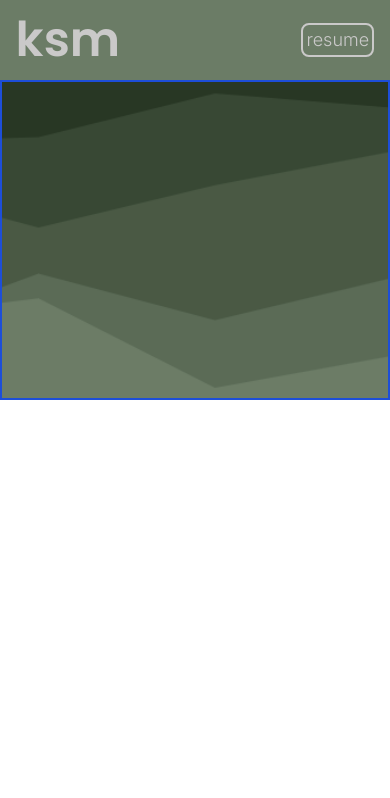
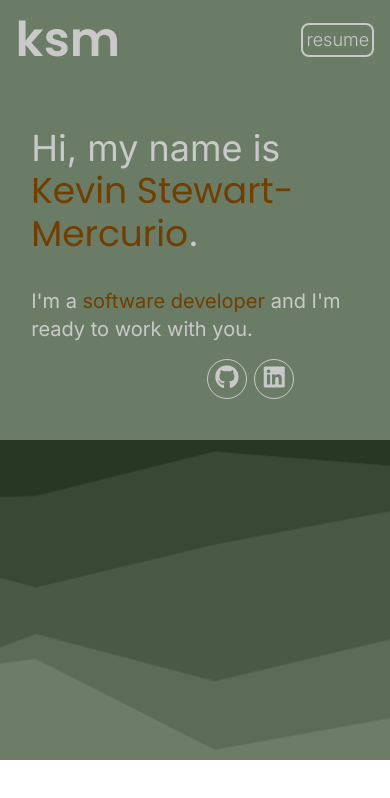
Before and after one commit to kevinstewartmercurio/portfolio, a Next.js app: page / in a window 390 px wide. Shown: the top 798 px of the page. Built offline with nearby package versions, Linux system fonts and the light colour scheme.

Commit message:
added intro section, added responsive styling

```diff
--- a/src/pages/_document.js
+++ b/src/pages/_document.js
@@ -7,6 +7,7 @@ export default function Document() {
         <link rel="preconnect" href="https://fonts.googleapis.com" />
         <link rel="preconnect" href="https://fonts.gstatic.com" crossorigin />
         <link href="https://fonts.googleapis.com/css2?family=Inter:wght@300;400&family=Poppins:wght@400;600;700&display=swap" rel="stylesheet" />
+        <script src="https://kit.fontawesome.com/f06830f55e.js" crossorigin="anonymous"></script>
       </Head>
       <body>
         <Main />
--- a/src/pages/index.js
+++ b/src/pages/index.js
@@ -1,7 +1,66 @@
+export const buttons = [
+  {
+    id: "github-btn",
+    iconClassName: "fa-brands fa-github text-2xl",
+    url: "https://github.com/kstewartmercurio"
+  },
+  {
+    id: "linkedin-btn",
+    iconClassName: "fa-brands fa-linkedin text-2xl",
+    url: "https://www.linkedin.com/in/kevin-stewart-mercurio-3a8817246/"
+  }
+]
+
 export default function Home() {
   return (
     <>
-      <div className="border-solid border-2 border-blue-700 box-border bg-[url(/layered-peaks-haikei.png)] bg-cover bg-no-repeat h-[320px] rotate-180"></div>
+      {/* <div className="bg-[#6b7c66] h-[580px] pl-[18%] pt-[6%]"> */}
+      <div className="bg-[#6b7c66] h-[360px] md:h-[470px] lg:h-[580px] pl-[8%] md:pl-[10%] lg:pl-[14%] pr-[2%] pt-[12%] sm:pt-[10%] md:pt-[12%] lg:pt-[8%]">
+        {/* <h2 className="text-[#cac9c9] font-['Inter'] text-7xl leading-[84px]"> */}
+        <h2 className="text-[#cac9c9] font-['Inter'] text-4xl md:text-5xl lg:text-7xl leading-[42px] md:leading-[64px] lg:leading-[84px]">
+          Hi, my name is
+        </h2>
+        {/* <div className="text-7xl leading-[84px]"> */}
+        <div className="text-4xl md:text-5xl lg:text-7xl leading-[42px] md:leading-[64px] lg:leading-[84px]">
+          <span className="text-[#703f01] font-['Poppins']">
+            Kevin Stewart-Mercurio
+          </span>
+          <spspan className="text-[#cac9c9] font-['Inter']">
+            .
+          </spspan>
+        </div>
+        {/* <div className="text-[#cac9c9] mt-8 font-['Inter'] text-2xl"> */}
+        <div className="text-[#cac9c9] mt-8 font-['Inter'] text-xl lg:text-2xl">
+          <span>
+            I'm a&nbsp;
+          </span>
+          <span className="text-[#703f01]">
+            software developer&nbsp;
+          </span>
+          <span>
+            and I'm ready to work with you.
+          </span>
+        </div>
+        {/* <div className="mt-4 pl-[36%]"> */}
+        <div className="mt-4 pl-[48%] sm:pl-[64%] md:pl-[56%] lg:pl-[36%]">
+          {buttons.map((el, idx) => {
+            return (
+              <button
+                key={idx}
+                id={el.id}
+                // className="text-[#cac9c9] bg-[#6b7c66] w-10 h-10 ml-[1%] border-[1.5px]  border-solid border-[#cac9c9] rounded-full"
+                className="text-[#cac9c9] bg-[#6b7c66] w-10 h-10 ml-[4%] lg:ml-[1%] border-[1.5px]  border-solid border-[#cac9c9] rounded-full"
+                onClick={() => {
+                  window.open(el.url, "_blank")
+                }}
+              >
+                <i className={el.iconClassName}></i>
+              </button>
+            )
+          })}
+        </div>
+      </div>
+      <div className="bg-[url(/layered-peaks-haikei.png)] bg-cover bg-no-repeat h-[320px] rotate-180"></div>
     </>
   )
 }
--- a/src/styles/globals.css
+++ b/src/styles/globals.css
@@ -122,6 +122,20 @@ a {
     transition: 0.45s;
 }
 
+#github-btn:hover,
+#linkedin-btn:hover {
+    color: #2f3e29;
+    box-shadow: inset 0 0 0 60px #cac9c9;
+}
+
+#github-btn,
+#linkedin-btn {
+    box-shadow: inset 0 0 0 0 #cac9c9;
+    -webkit-transition: ease-out 0.45s;
+    -moz-transition: ease-out 0.45s;
+    transition: 0.45s;
+}
+
 @media (max-width: 768px) {
     #about-link,
     #projects-link,
```
